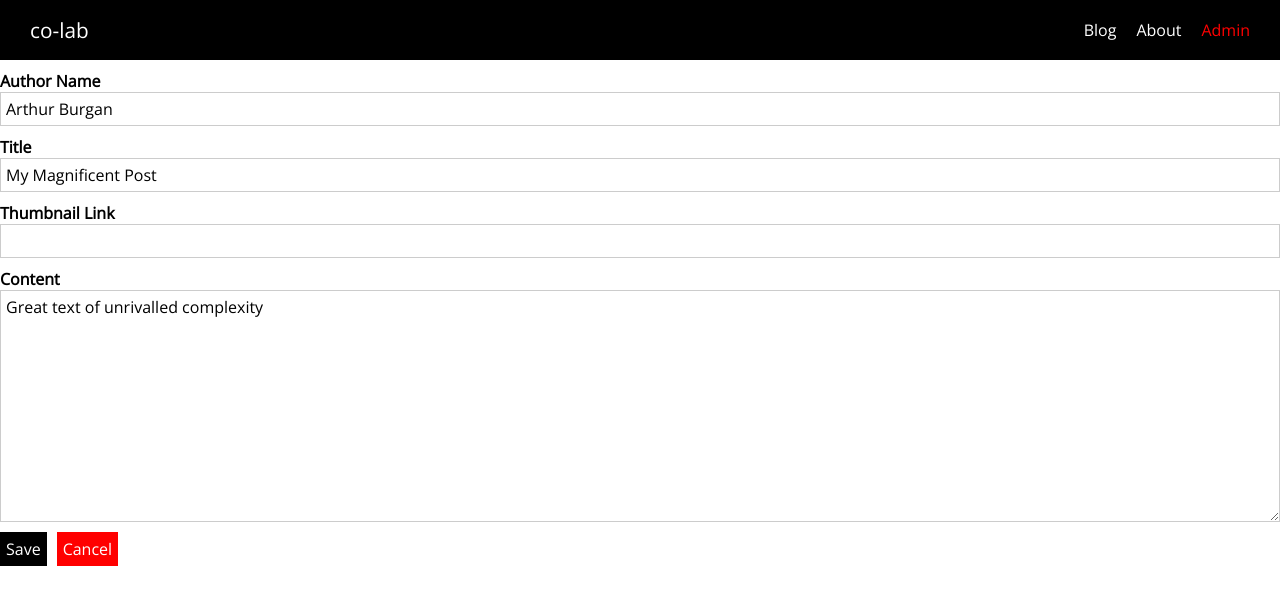
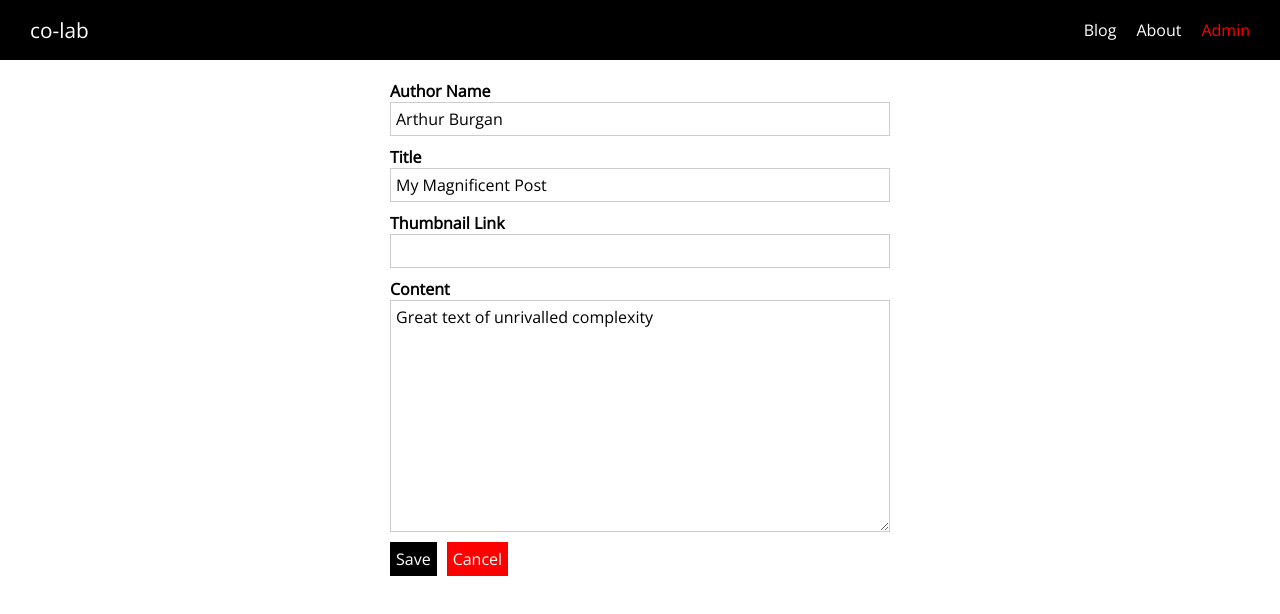
Before and after one commit to 4ortytwo/nuxt-blog, a Nuxt app: page /admin/1 in a window 1280 px wide. Shown: the top 614 px of the page. Built offline with nearby package versions, Linux system fonts and the light colour scheme.

Commit message:
adjust form size

```diff
--- a/pages/admin/_postid/index.vue
+++ b/pages/admin/_postid/index.vue
@@ -16,9 +16,9 @@ export default {
     return {
       menImg: require('@/assets/images/men.jpg'),
       loadedPost: {
-        author: "Arthur Burgan",
-        title: "My Magnificent Post",
-        content: "Great text of unrivalled complexity",
+        author: 'Arthur Burgan',
+        title: 'My Magnificent Post',
+        content: 'Great text of unrivalled complexity',
         thumbnailLink: this.menImg
       }
     }
@@ -27,5 +27,14 @@ export default {
 </script>
 
 <style scoped>
+.update-form {
+  width: 90%;
+  margin: 20px auto;
+}
 
+@media (min-width: 768px) {
+  .update-form {
+    width: 500px;
+  }
+}
 </style>
```
Also changed, not shown: pages/posts/_id/index.vue (line endings or trailing spaces).
